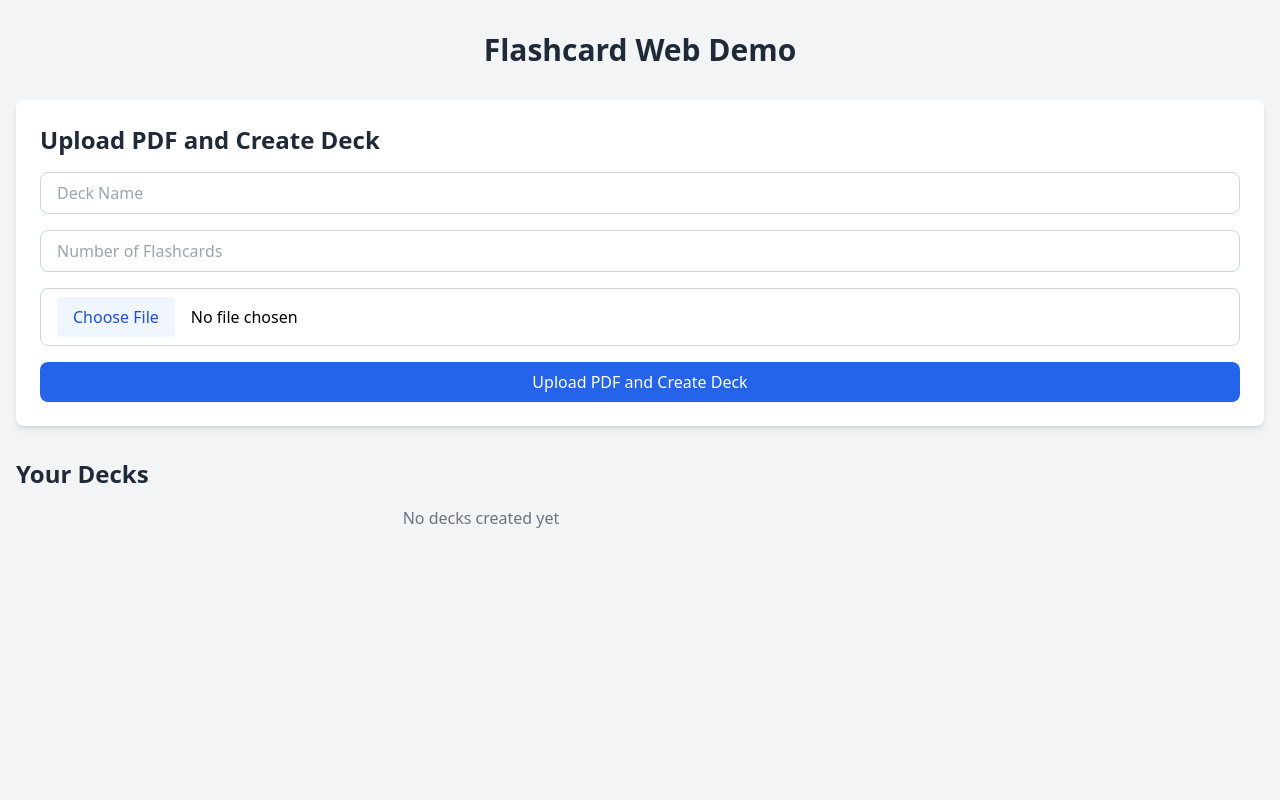
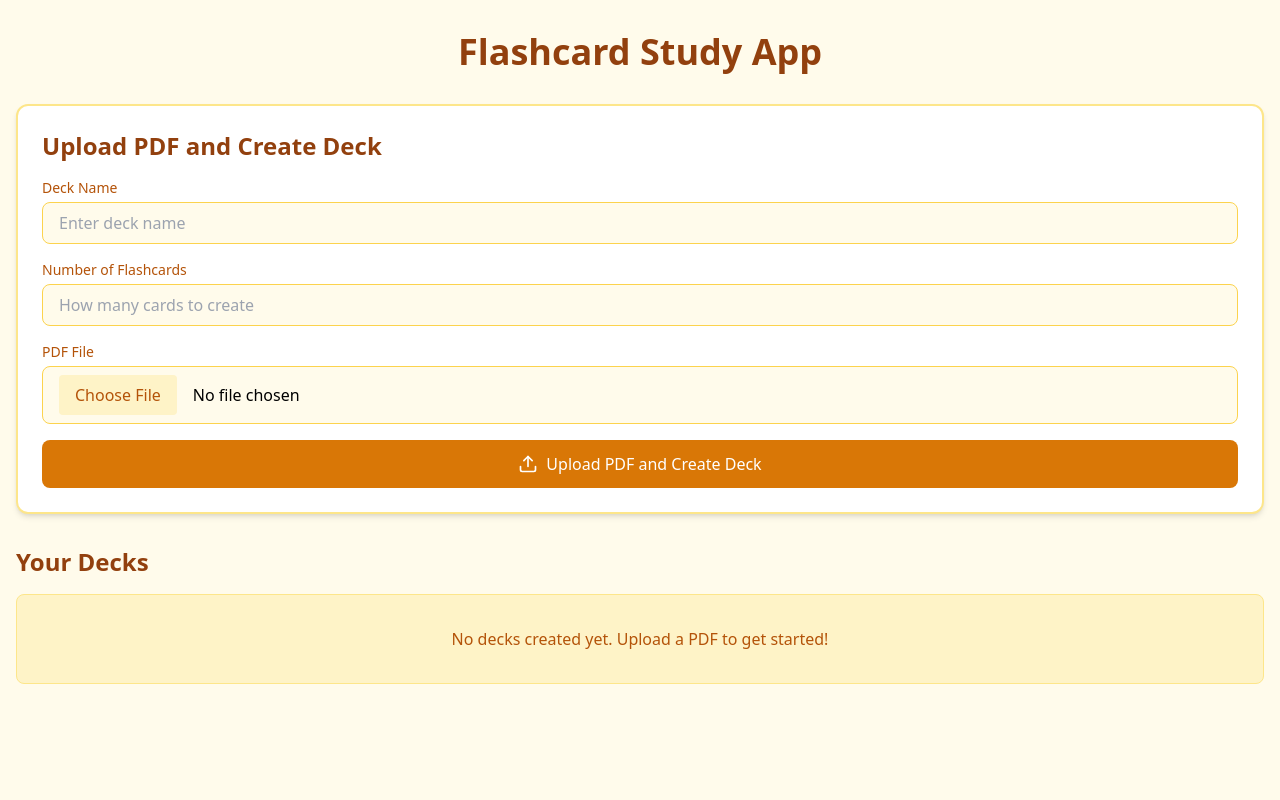
Before and after one commit to Temda/Flashcard-PDF, a Flask app: page / in a window 1280 px wide. Run offline with Flask 3, Linux system fonts and the light colour scheme; some libraries are stand-ins or nearby versions.

Commit message:
Design UI

```diff
--- a/src/static/js/scripts.js
+++ b/src/static/js/scripts.js
@@ -1,7 +1,25 @@
 let deck = [];
 let currentDeckName = '';
 
-function uploadPDF() {
+const uploadForm = document.getElementById('uploadForm');
+const deckList = document.getElementById('deckList');
+const flashcardContainer = document.getElementById('flashcardContainer');
+const decksContainer = document.getElementById('decksContainer');
+const flashcardsList = document.getElementById('flashcardsList');
+const currentDeckNameElement = document.getElementById('currentDeckName');
+const backButton = document.getElementById('backButton');
+const loadingOverlay = document.getElementById('loadingOverlay');
+
+uploadForm.addEventListener('submit', handleUpload);
+backButton.addEventListener('click', backToDeckList);
+
+window.onload = function() {
+    updateDeckList();
+};
+
+function handleUpload(e) {
+    e.preventDefault();
+
     const deckName = document.getElementById('deckName').value;
     const numFlashcards = document.getElementById('numFlashcards').value;
     const pdfFile = document.getElementById('pdfFile').files[0];
@@ -11,95 +29,65 @@ function uploadPDF() {
         return;
     }
 
+    loadingOverlay.classList.remove('hidden');
+
     currentDeckName = deckName;
 
     const deckInfo = {
         name: deckName,
-        numFlashcards: numFlashcards,
+        numFlashcards: parseInt(numFlashcards),
         createdAt: new Date().toISOString()
     };
 
     let decks = JSON.parse(localStorage.getItem('decks') || '[]');
     const existingDeckIndex = decks.findIndex(d => d.name === deckName);
+
     if (existingDeckIndex >= 0) {
         decks[existingDeckIndex] = deckInfo;
     } else {
         decks.push(deckInfo);
     }
+
     localStorage.setItem('decks', JSON.stringify(decks));
 
-    const formData = new FormData();
-    formData.append('file', pdfFile);
-    formData.append('deckName', deckName);
-    formData.append('numFlashcards', numFlashcards);
+    setTimeout(() => {
+        const mockDeck = Array.from({ length: parseInt(numFlashcards) }, (_, i) => ({
+            front: `Question ${i + 1} from ${deckName}`,
+            back: `Answer ${i + 1} for ${deckName}`
+        }));
 
-    fetch('/upload', {
-        method: 'POST',
-        body: formData
-    }).then(response => response.json())
-        .then(data => {
-            deck = data;
-            localStorage.setItem(`deck_${deckName}`, JSON.stringify(deck));
-            showDeckView(deckName);
-        })
-        .catch(error => {
-            console.error('Error:', error);
-            alert('Error uploading file. Please try again.');
-        });
+        deck = mockDeck;
+        localStorage.setItem(`deck_${deckName}`, JSON.stringify(mockDeck));
+
+        loadingOverlay.classList.add('hidden');
+
+        showDeckView(deckName);
+    }, 1500);
 }
 
-function showCurrentCard() {
-    const flashcardsList = document.getElementById('flashcardsList');
-    flashcardsList.innerHTML = '';
-
-    if (deck.length === 0) {
-        flashcardsList.innerHTML = '<p class="text-gray-500 col-span-3 text-center">No flashcards in this deck</p>';
-        return;
-    }
-
-    deck.forEach((card, index) => {
-        const flashcard = document.createElement('div');
-        flashcard.className = 'perspective w-full h-48 cursor-pointer group';
-        flashcard.innerHTML = `
-    <div id="card-${index}" class="relative w-full h-full transition-transform duration-500 transform-preserve-3d">
-        <div class="absolute w-full h-full backface-hidden flex items-center justify-center p-6 bg-white rounded-xl shadow-md border border-gray-200 group-hover:shadow-lg transition">
-            <p class="text-lg font-medium text-gray-800 text-center">${card.front}</p>
-            <div class="absolute bottom-2 right-2 bg-blue-100 text-blue-800 text-xs px-2 py-1 rounded">Front</div>
-        </div>
-        <div class="absolute w-full h-full backface-hidden flex items-center justify-center p-6 bg-gray-50 rounded-xl shadow-md border border-gray-200 transform-rotate-y-180">
-            <p class="text-lg font-medium text-gray-800 text-center">${card.back}</p>
-            <div class="absolute bottom-2 right-2 bg-green-100 text-green-800 text-xs px-2 py-1 rounded">Back</div>
-        </div>
-    </div>`;
-
-        flashcard.onclick = () => toggleFlip(index);
-        flashcardsList.appendChild(flashcard);
-    });
-}
-
-function toggleFlip(index) {
-    const card = document.getElementById(`card-${index}`);
-    card.classList.toggle('rotate-y-180');
-}
 function updateDeckList() {
-    const decksContainer = document.getElementById('decksContainer');
     decksContainer.innerHTML = '';
 
     const decks = JSON.parse(localStorage.getItem('decks') || '[]');
 
     if (decks.length === 0) {
-        decksContainer.innerHTML = '<p class="text-gray-500 col-span-3 text-center">No decks created yet</p>';
+        decksContainer.innerHTML = '<p class="text-amber-700 col-span-full text-center py-8 bg-amber-100 rounded-lg border border-amber-200">No decks created yet. Upload a PDF to get started!</p>';
         return;
     }
 
     decks.forEach(deck => {
         const card = document.createElement('div');
-        card.className = 'bg-white rounded-xl shadow-md overflow-hidden hover:shadow-lg transition transform hover:-translate-y-1 cursor-pointer';
+        card.className = 'bg-white rounded-xl shadow-md overflow-hidden hover:shadow-lg transition transform hover:-translate-y-1 cursor-pointer border-2 border-amber-200';
         card.innerHTML = `
+            <div class="bg-amber-100 h-2"></div>
             <div class="p-6">
-                <h3 class="text-xl font-semibold text-gray-800 mb-2">${deck.name}</h3>
-                <p class="text-gray-600">${deck.numFlashcards} cards</p>
-                <p class="text-sm text-gray-500 mt-2">Created: ${new Date(deck.createdAt).toLocaleDateString()}</p>
+                <h3 class="text-xl font-semibold text-amber-800 mb-2">${deck.name}</h3>
+                <p class="text-amber-700">
+                    <span class="font-medium">${deck.numFlashcards}</span> cards
+                </p>
+                <p class="text-sm text-amber-600 mt-2">
+                    Created: ${new Date(deck.createdAt).toLocaleDateString()}
+                </p>
             </div>
         `;
         card.onclick = () => loadDeck(deck.name);
@@ -117,25 +105,51 @@ function loadDeck(deckName) {
 
 function showDeckView(deckName) {
     currentDeckName = deckName;
-    document.getElementById('deckList').classList.add('hidden');
-    document.getElementById('flashcardContainer').classList.remove('hidden');
-    document.getElementById('currentDeckName').textContent = currentDeckName;
+    deckList.classList.add('hidden');
+    document.getElementById('uploadSection').classList.add('hidden');
+    flashcardContainer.classList.remove('hidden');
+    currentDeckNameElement.textContent = currentDeckName;
 
-    showCurrentCard();
+    showFlashcards();
+}
+
+function showFlashcards() {
+    flashcardsList.innerHTML = '';
+
+    if (deck.length === 0) {
+        flashcardsList.innerHTML = '<p class="text-amber-700 col-span-full text-center py-8 bg-amber-100 rounded-lg border border-amber-200">No flashcards in this deck</p>';
+        return;
+    }
+
+    deck.forEach((card, index) => {
+        const flashcard = document.createElement('div');
+        flashcard.className = 'perspective w-full h-48 cursor-pointer group';
+        flashcard.innerHTML = `
+            <div id="card-${index}" class="relative w-full h-full transition-transform duration-500 transform-preserve-3d">
+                <div class="absolute w-full h-full backface-hidden flex items-center justify-center p-6 bg-white rounded-xl shadow-md border-2 border-amber-200 group-hover:shadow-lg transition">
+                    <p class="text-lg font-medium text-amber-900 text-center">${card.front}</p>
+                    <div class="absolute bottom-2 right-2 bg-amber-100 text-amber-800 text-xs px-2 py-1 rounded">Front</div>
+                </div>
+                <div class="absolute w-full h-full backface-hidden flex items-center justify-center p-6 bg-amber-50 rounded-xl shadow-md border-2 border-amber-200 rotate-y-180">
+                    <p class="text-lg font-medium text-amber-900 text-center">${card.back}</p>
+                    <div class="absolute bottom-2 right-2 bg-amber-200 text-amber-800 text-xs px-2 py-1 rounded">Back</div>
+                </div>
+            </div>
+        `;
+
+        flashcard.onclick = () => toggleFlip(index);
+        flashcardsList.appendChild(flashcard);
+    });
+}
+
+function toggleFlip(index) {
+    const card = document.getElementById(`card-${index}`);
+    card.classList.toggle('rotate-y-180');
 }
 
 function backToDeckList() {
-    document.getElementById('flashcardContainer').classList.add('hidden');
-    document.getElementById('deckList').classList.remove('hidden');
+    flashcardContainer.classList.add('hidden');
+    deckList.classList.remove('hidden');
+    document.getElementById('uploadSection').classList.remove('hidden');
     updateDeckList();
 }
-
-window.onload = function () {
-    updateDeckList();
-
-    const pathParts = window.location.pathname.split('/');
-    if (pathParts.length >= 3 && pathParts[1] === 'decks') {
-        const deckName = decodeURIComponent(pathParts[2]);
-        loadDeck(deckName);
-    }
-};
--- a/src/templates/index.html
+++ b/src/templates/index.html
@@ -4,17 +4,31 @@
 <head>
     <meta charset="UTF-8">
     <meta name="viewport" content="width=device-width, initial-scale=1.0">
-    <title>Flashcard Web Demo</title>
+    <title>Flashcard Study App</title>
     <script src="https://cdn.tailwindcss.com"></script>
     <script>
         tailwind.config = {
             theme: {
                 extend: {
+                    colors: {
+                        amber: {
+                            50: '#fffbeb',
+                            100: '#fef3c7',
+                            200: '#fde68a',
+                            300: '#fcd34d',
+                            400: '#fbbf24',
+                            500: '#f59e0b',
+                            600: '#d97706',
+                            700: '#b45309',
+                            800: '#92400e',
+                            900: '#78350f',
+                        },
+                    },
                     keyframes: {
                         flip: {
                             '0%': { transform: 'rotateY(0deg)' },
                             '50%': { transform: 'rotateY(90deg)' },
-                            '100%': { transform: 'rotateY(0deg)' }
+                            '100%': { transform: 'rotateY(180deg)' }
                         }
                     },
                     animation: {
@@ -25,6 +39,10 @@
         }
     </script>
     <style>
+        .perspective {
+            perspective: 1000px;
+        }
+
         .transform-preserve-3d {
             transform-style: preserve-3d;
         }
@@ -33,39 +51,52 @@
             backface-visibility: hidden;
         }
 
-        .transform-rotate-y-180 {
-            transform: rotateY(180deg);
-        }
-
         .rotate-y-180 {
             transform: rotateY(180deg);
         }
     </style>
 </head>
 
-<body class="bg-gray-100 min-h-screen">
+<body class="bg-amber-50 min-h-screen">
     <div class="container mx-auto px-4 py-8">
-        <h1 class="text-3xl font-bold text-center text-gray-800 mb-8">Flashcard Web Demo</h1>
+        <h1 class="text-4xl font-bold text-center text-amber-800 mb-8">Flashcard Study App</h1>
 
         <!-- Upload Section -->
-        <div class="bg-white rounded-lg shadow-md p-6 mb-8">
-            <h2 class="text-2xl font-semibold text-gray-800 mb-4">Upload PDF and Create Deck</h2>
-            <div class="space-y-4">
-                <input type="text" id="deckName" placeholder="Deck Name" required
-                    class="w-full px-4 py-2 border border-gray-300 rounded-lg focus:ring-2 focus:ring-blue-500 focus:border-blue-500">
-                <input type="number" id="numFlashcards" placeholder="Number of Flashcards" required
-                    class="w-full px-4 py-2 border border-gray-300 rounded-lg focus:ring-2 focus:ring-blue-500 focus:border-blue-500">
-                <input type="file" id="pdfFile" accept=".pdf" required
-                    class="w-full px-4 py-2 border border-gray-300 rounded-lg file:mr-4 file:py-2 file:px-4 file:rounded file:border-0 file:bg-blue-50 file:text-blue-700 hover:file:bg-blue-100">
-                <button onclick="uploadPDF()"
-                    class="w-full bg-blue-600 hover:bg-blue-700 text-white font-medium py-2 px-4 rounded-lg transition duration-200">
+        <div id="uploadSection" class="bg-white rounded-xl shadow-md p-6 mb-8 border-2 border-amber-200">
+            <h2 class="text-2xl font-semibold text-amber-800 mb-4">Upload PDF and Create Deck</h2>
+            <form id="uploadForm" class="space-y-4">
+                <div>
+                    <label for="deckName" class="block text-sm font-medium text-amber-700 mb-1">Deck Name</label>
+                    <input type="text" id="deckName" placeholder="Enter deck name" required
+                        class="w-full px-4 py-2 border border-amber-300 rounded-lg focus:ring-2 focus:ring-amber-500 focus:border-amber-500 bg-amber-50">
+                </div>
+
+                <div>
+                    <label for="numFlashcards" class="block text-sm font-medium text-amber-700 mb-1">Number of Flashcards</label>
+                    <input type="number" id="numFlashcards" placeholder="How many cards to create" required
+                        class="w-full px-4 py-2 border border-amber-300 rounded-lg focus:ring-2 focus:ring-amber-500 focus:border-amber-500 bg-amber-50">
+                </div>
+
+                <div>
+                    <label for="pdfFile" class="block text-sm font-medium text-amber-700 mb-1">PDF File</label>
+                    <input type="file" id="pdfFile" accept=".pdf" required
+                        class="w-full px-4 py-2 border border-amber-300 rounded-lg file:mr-4 file:py-2 file:px-4 file:rounded file:border-0 file:bg-amber-100 file:text-amber-700 hover:file:bg-amber-200 bg-amber-50">
+                </div>
+
+                <button type="submit" id="uploadButton"
+                    class="w-full bg-amber-600 hover:bg-amber-700 text-white font-medium py-3 px-4 rounded-lg transition duration-200 flex items-center justify-center">
+                    <svg xmlns="http://www.w3.org/2000/svg" class="h-5 w-5 mr-2" viewBox="0 0 24 24" fill="none" stroke="currentColor" stroke-width="2" stroke-linecap="round" stroke-linejoin="round">
+                        <path d="M21 15v4a2 2 0 0 1-2 2H5a2 2 0 0 1-2-2v-4"></path>
+                        <polyline points="17 8 12 3 7 8"></polyline>
+                        <line x1="12" y1="3" x2="12" y2="15"></line>
+                    </svg>
                     Upload PDF and Create Deck
                 </button>
-            </div>
+            </form>
         </div>
 
         <div id="deckList">
-            <h2 class="text-2xl font-semibold text-gray-800 mb-4">Your Decks</h2>
+            <h2 class="text-2xl font-semibold text-amber-800 mb-4">Your Decks</h2>
             <div id="decksContainer" class="grid grid-cols-1 sm:grid-cols-2 lg:grid-cols-3 xl:grid-cols-4 gap-6">
 
             </div>
@@ -73,17 +104,14 @@
 
         <div id="flashcardContainer" class="hidden">
             <div class="flex justify-between items-center mb-6">
-                <button onclick="backToDeckList()"
-                    class="flex items-center text-gray-600 hover:text-gray-800 transition">
-                    <svg xmlns="http://www.w3.org/2000/svg" class="h-5 w-5 mr-1" viewBox="0 0 20 20"
-                        fill="currentColor">
-                        <path fill-rule="evenodd"
-                            d="M9.707 16.707a1 1 0 01-1.414 0l-6-6a1 1 0 010-1.414l6-6a1 1 0 011.414 1.414L5.414 9H17a1 1 0 110 2H5.414l4.293 4.293a1 1 0 010 1.414z"
-                            clip-rule="evenodd" />
+                <button id="backButton"
+                    class="flex items-center text-amber-700 hover:text-amber-900 transition bg-amber-100 hover:bg-amber-200 px-4 py-2 rounded-lg">
+                    <svg xmlns="http://www.w3.org/2000/svg" class="h-5 w-5 mr-1" viewBox="0 0 24 24" fill="none" stroke="currentColor" stroke-width="2" stroke-linecap="round" stroke-linejoin="round">
+                        <polyline points="15 18 9 12 15 6"></polyline>
                     </svg>
                     Back to Decks
                 </button>
-                <h2 id="currentDeckName" class="text-2xl font-semibold text-gray-800"></h2>
+                <h2 id="currentDeckName" class="text-2xl font-semibold text-amber-800"></h2>
                 <div></div>
             </div>
 
@@ -93,6 +121,13 @@
         </div>
     </div>
 
+    <div id="loadingOverlay" class="fixed inset-0 bg-black bg-opacity-50 flex items-center justify-center z-50 hidden">
+        <div class="bg-white p-6 rounded-lg shadow-lg flex flex-col items-center">
+            <div class="animate-spin rounded-full h-12 w-12 border-t-2 border-b-2 border-amber-600 mb-4"></div>
+            <p class="text-amber-800 font-medium">Processing your PDF...</p>
+        </div>
+    </div>
+
     <script src="{{ url_for('static', filename='js/scripts.js') }}"></script>
 </body>
 
```
